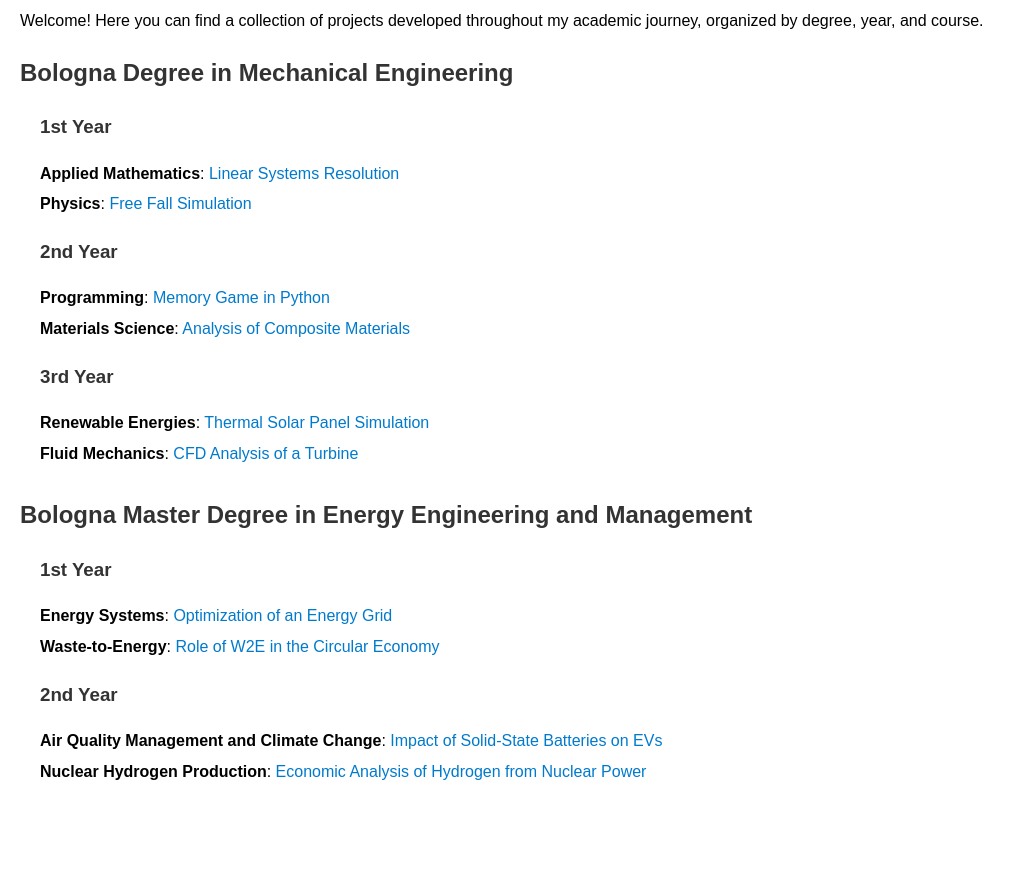
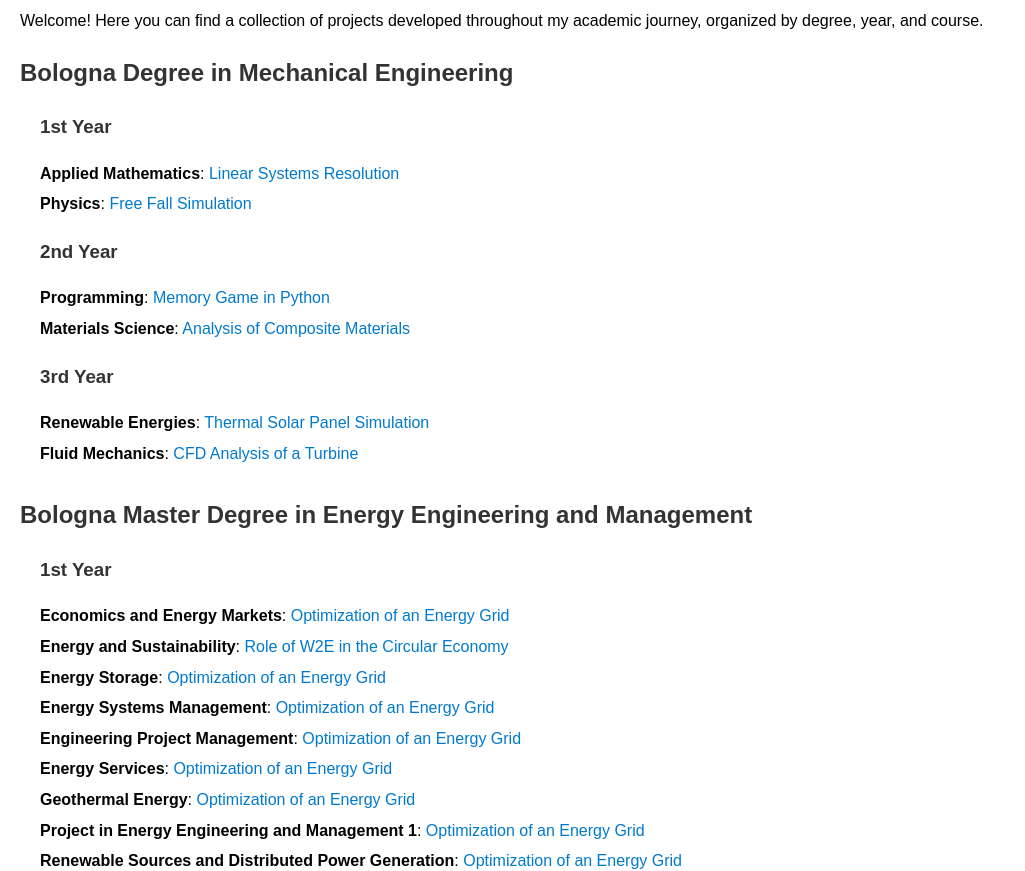
Before and after one commit to Pedro1805/Projects, a plain HTML site: page index.html in a window 1280 px wide. Shown: the part 86-957 px from the top of the page, without its empty margins (0-1025 px from the left). Before the commit the page ends 900 px from the top, so only its background shows below. Drawn offline with Linux system fonts and the light colour scheme.

Commit message:
Update index.html

```diff
--- a/index.html
+++ b/index.html
@@ -59,8 +59,16 @@
     <div class="year-section">
       <h3>1st Year</h3>
       <ul>
-        <li><strong>Energy Systems</strong>: <a href="https://github.com/your-username/energy-systems-project" target="_blank">Optimization of an Energy Grid</a></li>
-        <li><strong>Waste-to-Energy</strong>: <a href="https://github.com/your-username/wte-project" target="_blank">Role of W2E in the Circular Economy</a></li>
+        <li><strong>Economics and Energy Markets</strong>: <a href="https://github.com/your-username/energy-systems-project" target="_blank">Optimization of an Energy Grid</a></li>
+        <li><strong>Energy and Sustainability</strong>: <a href="https://github.com/your-username/wte-project" target="_blank">Role of W2E in the Circular Economy</a></li>
+        <li><strong>Energy Storage</strong>: <a href="https://github.com/your-username/energy-systems-project" target="_blank">Optimization of an Energy Grid</a></li>
+        <li><strong>Energy Systems Management</strong>: <a href="https://github.com/your-username/energy-systems-project" target="_blank">Optimization of an Energy Grid</a></li>
+        <li><strong>Engineering Project Management</strong>: <a href="https://github.com/your-username/energy-systems-project" target="_blank">Optimization of an Energy Grid</a></li>
+        <li><strong>Energy Services</strong>: <a href="https://github.com/your-username/energy-systems-project" target="_blank">Optimization of an Energy Grid</a></li>
+        <li><strong>Geothermal Energy</strong>: <a href="https://github.com/your-username/energy-systems-project" target="_blank">Optimization of an Energy Grid</a></li>
+        <li><strong>Project in Energy Engineering and Management 1</strong>: <a href="https://github.com/your-username/energy-systems-project" target="_blank">Optimization of an Energy Grid</a></li>
+        <li><strong>Renewable Sources and Distributed Power Generation</strong>: <a href="https://github.com/your-username/energy-systems-project" target="_blank">Optimization of an Energy Grid</a></li>
+
       </ul>
     </div>
 
```
